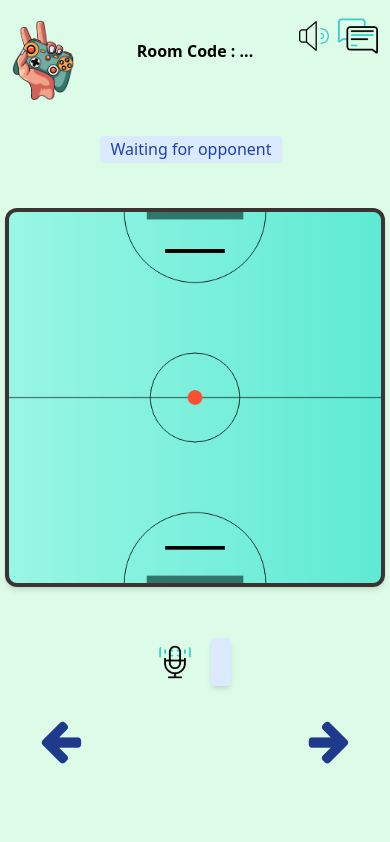
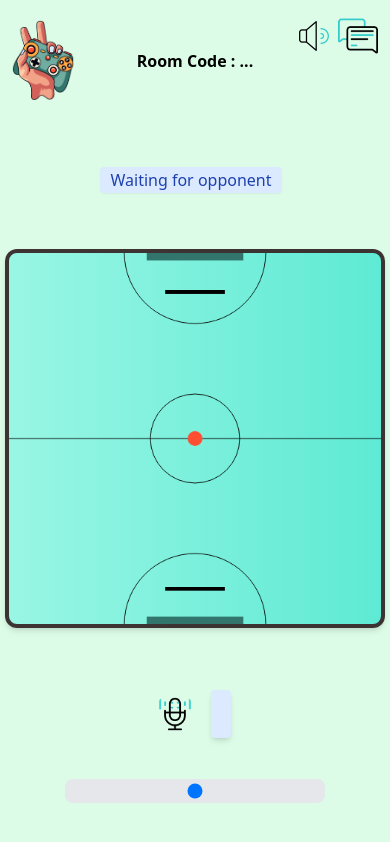
Before and after one commit to jasmeetsingh3206/pingpong, a Vue app in the folder client/loginPageViews/: page /#/game in a window 390 px wide. Built offline with nearby package versions, Linux system fonts and the light colour scheme; no server answers.

Commit message:
SliderAdded

```diff
--- a/client/loginPageViews/src/components/mainGame.vue
+++ b/client/loginPageViews/src/components/mainGame.vue
@@ -59,9 +59,10 @@
       </button>
     </div>
 
-    <div class="flex md:hidden w-full justify-between">
-      <i class="fa fa-arrow-left h-14 mb-10 ml-10 text-5xl text-blue-900" @touchmove="buttonLeft" @touchend="stop"  @mousedown="buttonLeft"></i>
-      <i class="fa fa-arrow-right h-14 mb-10 mr-10 text-5xl text-blue-900" @touchmove="buttonRight" @touchend="stop"   @mousedown="buttonRight"></i>
+    <div class="flex md:hidden w-full justify-center">
+
+     <input id="large-range" type="range" v-model="value" @input="handleRangeInput($event)" @change="handleRangeChange"  class="w-4/6 h-6 bg-gray-200 rounded-lg appearance-none cursor-pointer range-lg dark:bg-gray-700"/>
+
     </div>
     <img src="../images/logo.png" class="h-20 lg:h-80 lg:m-5 m-1 mt-5 absolute top-0 left-2" />
 
@@ -120,6 +121,7 @@ export default {
   data() {
     return {
       Store: useMyStore(),
+
       widthtemp_1: 500,
       heighttemp_1: 500,
       x_1: 250,
@@ -157,7 +159,9 @@ export default {
       audioElement: null,
       winner: '',
       notifaction:false,
-      pv:0
+      pv:0,
+      value:50,
+      prev:50
     }
   },
   computed: {
@@ -300,6 +304,28 @@ export default {
     }
   },
   methods: {
+    handleRangeChange(){
+      this.stop()
+    },
+    handleRangeInput(event){
+      console.log(this.value)
+      console.log(this.prev)
+
+      if(this.value==100){
+        this.buttonRight(event)
+      }else{
+      if(this.prev>this.value){
+this.buttonLeft(event)
+      }else if(this.prev<this.value){
+this.buttonRight(event)
+      }else{
+        this.stop()
+      }
+      this.prev=this.value;
+
+    }
+
+    },
     showNotification() {
       this.showChat = !this.showChat
       this.notifaction = false
@@ -346,7 +372,7 @@ export default {
       this.$router.replace('/')
     },
     buttonLeft(e) {
-      e.target.style.opacity = '0'
+
 
 
           if(this.Store.havecode=='5iztui'){
@@ -367,7 +393,7 @@ export default {
       }, 100)
     },
     buttonRight(e) {
-      e.target.style.opacity = '0'
+
       if(this.Store.havecode=='5iztui'){
             this.socket.emit('movePaddle', {
               direction: 'right',
```
